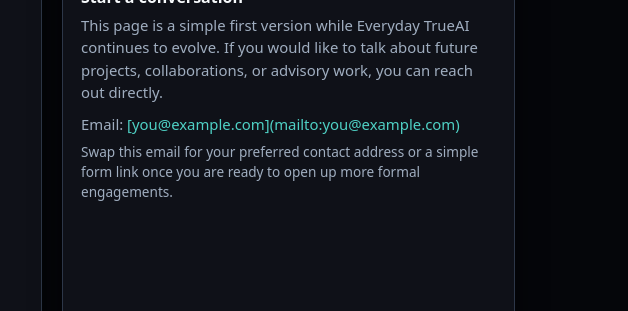
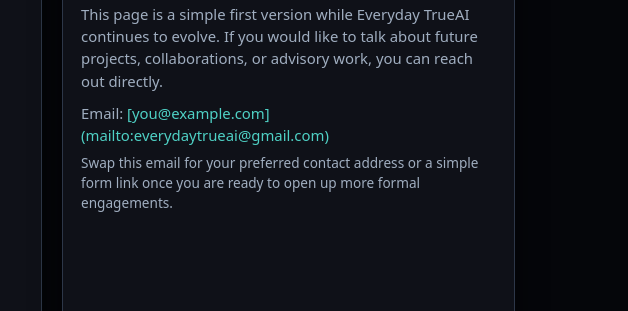
Before and after one commit to live4ever696-creator/everyday-trueai-site, a plain HTML site: page index.html in a window 1280 px wide. Shown: the part 1393-1704 px from the top of the page, 652-1280 px from the left. Drawn offline with Linux system fonts and the light colour scheme.

Commit message:
Update index.html

```diff
--- a/index.html
+++ b/index.html
@@ -625,8 +625,8 @@
           </p>
           <p style="margin-bottom: 6px;">
             Email:
-            <a href="mailto:you@example.com" class="inline-link">
-              [you@example.com](mailto:you@example.com)
+            <a href="mailto:everydaytrueai@gmail.com" class="inline-link">
+              [you@example.com](mailto:everydaytrueai@gmail.com)
             </a>
           </p>
           <p style="font-size: 0.85rem; color: var(--text-sub);">
```
